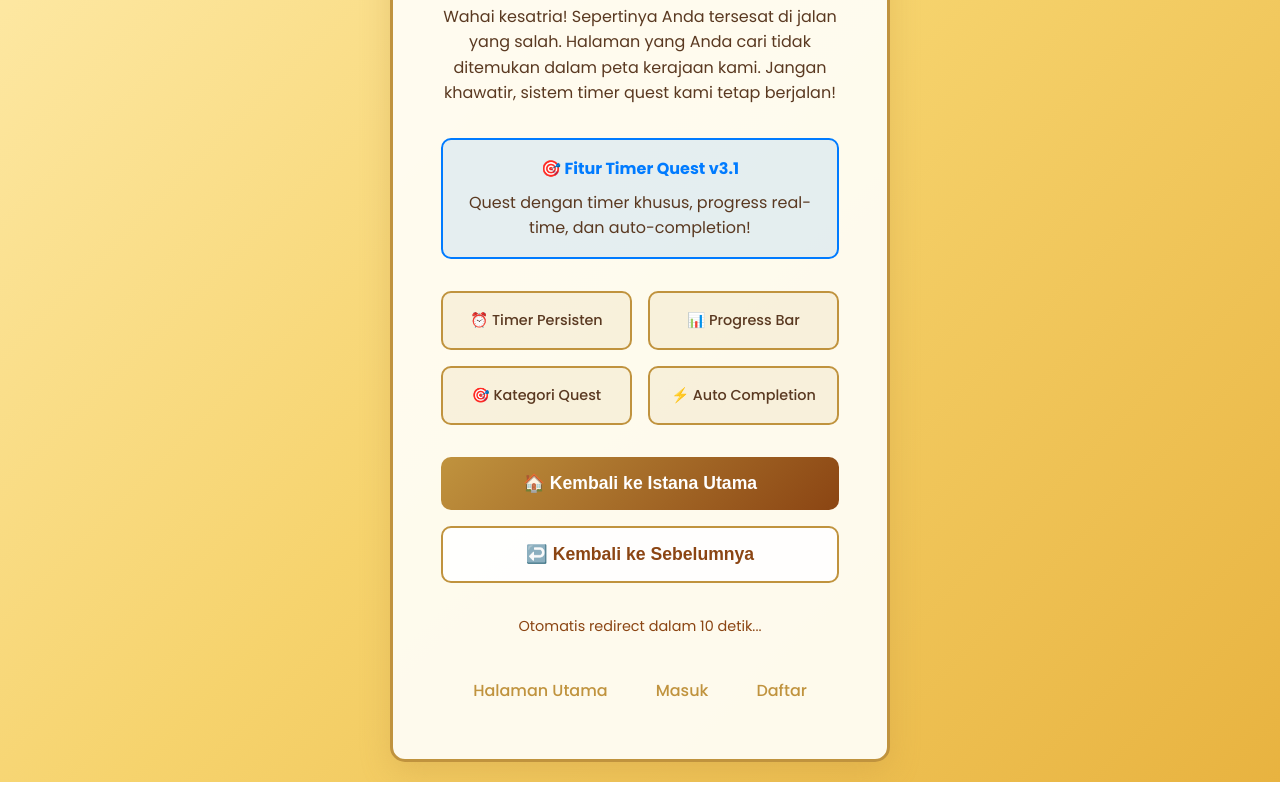
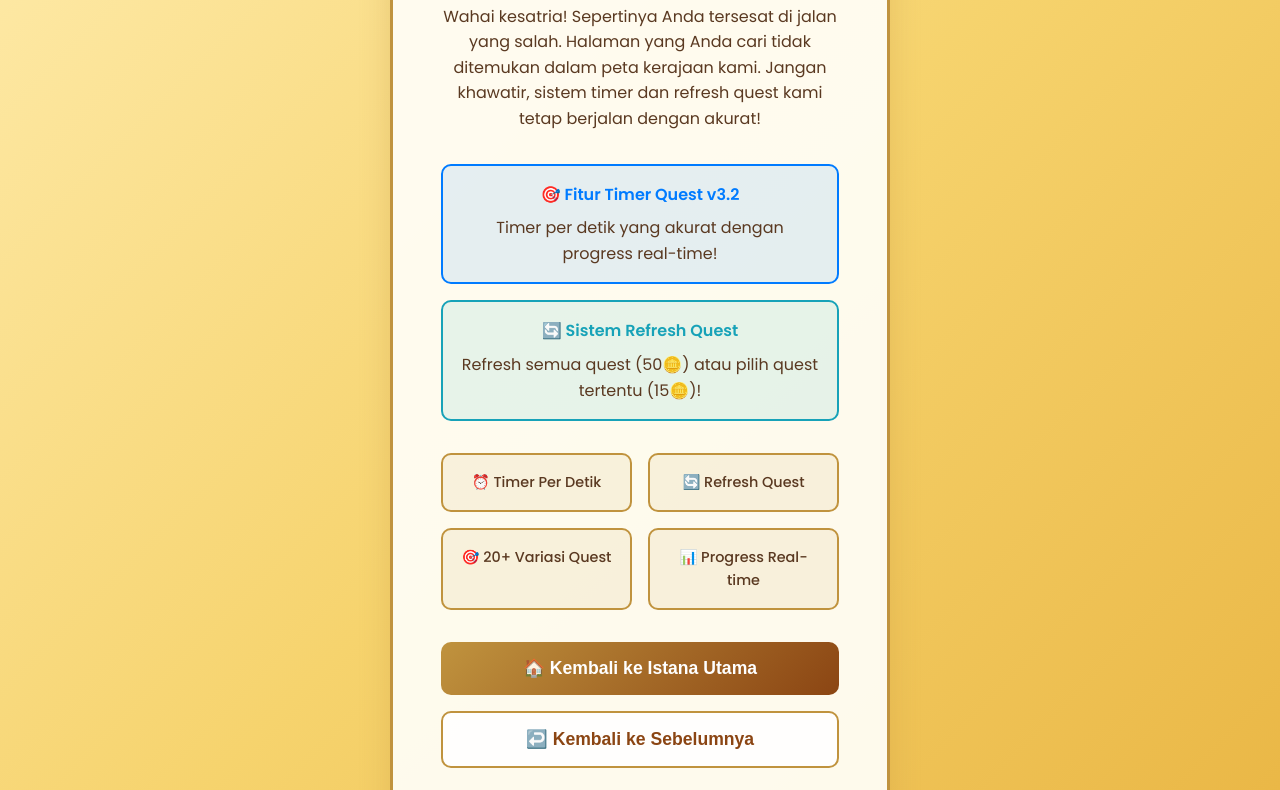
Before and after one commit to X-Lorentz/Raga-Nusantara-ID, a plain HTML site: page 404.html in a window 1280 px wide. Shown: the part 253-1043 px from the top of the page. Drawn offline with Linux system fonts and the light colour scheme.

Commit message:
Update 404.html

```diff
--- a/404.html
+++ b/404.html
@@ -3,7 +3,7 @@
 <head>
     <meta charset="UTF-8">
     <meta name="viewport" content="width=device-width, initial-scale=1.0">
-    <title>Halaman Tidak Ditemukan - Raga Nusantara v3.1</title>
+    <title>Halaman Tidak Ditemukan - Raga Nusantara v3.2</title>
     <link rel="stylesheet" href="style.css">
     <link href="https://fonts.googleapis.com/css2?family=Poppins:wght@300;400;500;600;700&display=swap" rel="stylesheet">
     <style>
@@ -127,33 +127,53 @@
             margin: 1rem 0;
         }
 
-        .timer-preview h4 {
+        .refresh-preview {
+            background: rgba(23, 162, 184, 0.1);
+            border: 2px solid #17a2b8;
+            border-radius: 10px;
+            padding: 1rem;
+            margin: 1rem 0;
+        }
+
+        .preview-title {
             color: #007bff;
             margin-bottom: 0.5rem;
+            font-weight: 600;
+        }
+
+        .refresh-title {
+            color: #17a2b8;
+            margin-bottom: 0.5rem;
+            font-weight: 600;
         }
     </style>
 </head>
 <body>
     <div class="error-container">
         <div class="error-content">
-            <div class="error-icon">⏰🏯</div>
+            <div class="error-icon">⏰🔄🏯</div>
             <h1 class="error-title">404 - Kerajaan Hilang</h1>
             <p class="error-message">
                 Wahai kesatria! Sepertinya Anda tersesat di jalan yang salah.
                 Halaman yang Anda cari tidak ditemukan dalam peta kerajaan kami.
-                Jangan khawatir, sistem timer quest kami tetap berjalan!
+                Jangan khawatir, sistem timer dan refresh quest kami tetap berjalan dengan akurat!
             </p>
 
             <div class="timer-preview">
-                <h4>🎯 Fitur Timer Quest v3.1</h4>
-                <p>Quest dengan timer khusus, progress real-time, dan auto-completion!</p>
+                <div class="preview-title">🎯 Fitur Timer Quest v3.2</div>
+                <p>Timer per detik yang akurat dengan progress real-time!</p>
+            </div>
+
+            <div class="refresh-preview">
+                <div class="refresh-title">🔄 Sistem Refresh Quest</div>
+                <p>Refresh semua quest (50🪙) atau pilih quest tertentu (15🪙)!</p>
             </div>
 
             <div class="error-features">
-                <div class="feature-item">⏰ Timer Persisten</div>
-                <div class="feature-item">📊 Progress Bar</div>
-                <div class="feature-item">🎯 Kategori Quest</div>
-                <div class="feature-item">⚡ Auto Completion</div>
+                <div class="feature-item">⏰ Timer Per Detik</div>
+                <div class="feature-item">🔄 Refresh Quest</div>
+                <div class="feature-item">🎯 20+ Variasi Quest</div>
+                <div class="feature-item">📊 Progress Real-time</div>
             </div>
 
             <div class="error-actions">
```
